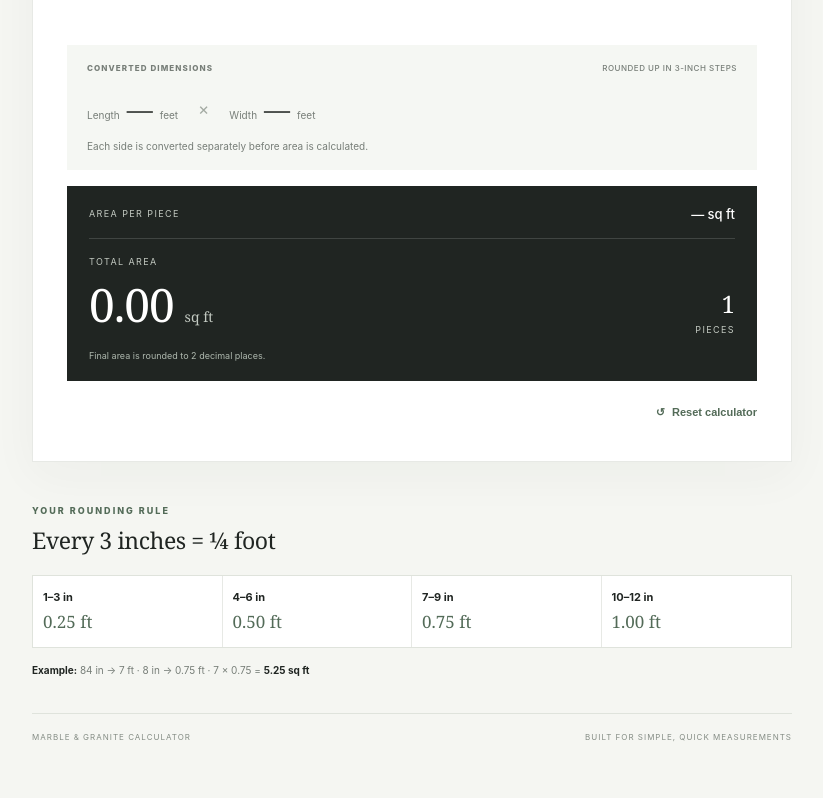
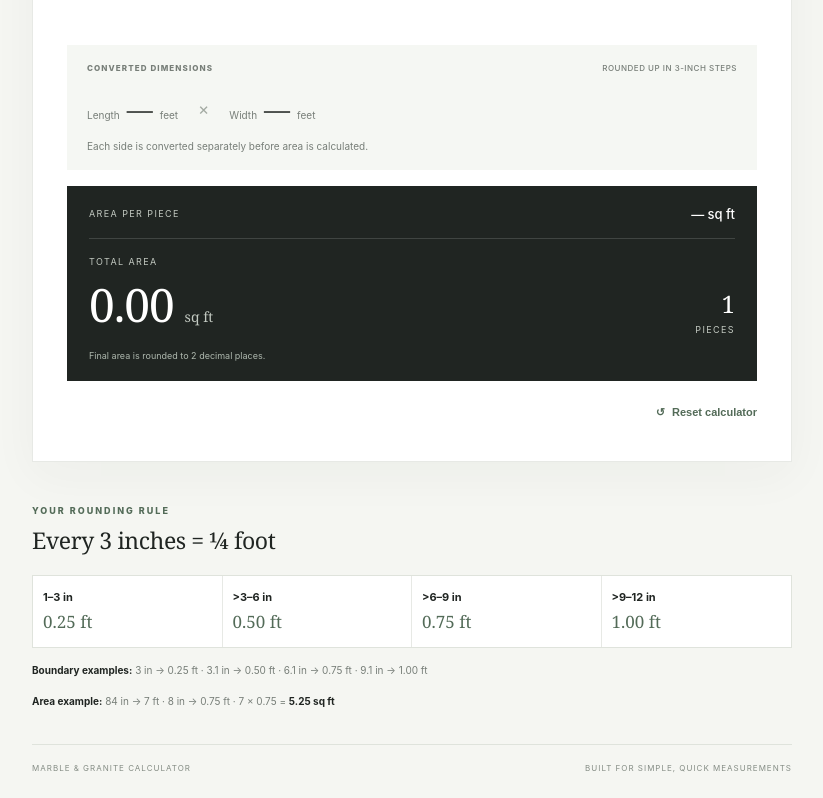
Before and after one commit to ajaykaklotar01/M-G-CALCULATOR, a plain HTML site: page index.html in a window 1280 px wide. Shown: the part 654-1452 px from the top of the page, without its empty margins (228-1051 px from the left). Before the commit the page ends 1421 px from the top, so only its background shows below. Drawn offline with Linux system fonts and the light colour scheme.

Commit message:
Clarify rounding guide boundary ranges

```diff
--- a/index.html
+++ b/index.html
@@ -10,5 +10,5 @@
 <div class="conversion-panel" aria-live="polite"><div class="conversion-heading"><span>CONVERTED DIMENSIONS</span><span>ROUNDED UP IN 3-INCH STEPS</span></div><div class="conversion-values"><div><small>Length</small><strong id="lengthFeet">—</strong><span>feet</span></div><div class="multiply">×</div><div><small>Width</small><strong id="widthFeet">—</strong><span>feet</span></div></div><div class="conversion-note">Each side is converted separately before area is calculated.</div></div>
 <div class="result-panel"><div class="result-top"><span>AREA PER PIECE</span><strong id="perPiece">— sq ft</strong></div><div class="result-main"><div><small>TOTAL AREA</small><strong id="totalArea">0.00 <span>sq ft</span></strong></div><div class="piece-count"><strong id="pieceCount">1</strong><small>PIECES</small></div></div><div class="result-foot">Final area is rounded to 2 decimal places.</div></div>
 <div class="actions"><button class="reset-button" id="reset" type="button">↺ <span>Reset calculator</span></button></div></section>
-<section class="method"><p class="section-kicker">YOUR ROUNDING RULE</p><h2>Every 3 inches = ¼ foot</h2><div class="rounding-grid"><div><b>1–3 in</b><span>0.25 ft</span></div><div><b>4–6 in</b><span>0.50 ft</span></div><div><b>7–9 in</b><span>0.75 ft</span></div><div><b>10–12 in</b><span>1.00 ft</span></div></div><p class="example"><strong>Example:</strong> 84 in → 7 ft · 8 in → 0.75 ft · 7 × 0.75 = <b>5.25 sq ft</b></p></section>
+<section class="method"><p class="section-kicker">YOUR ROUNDING RULE</p><h2>Every 3 inches = ¼ foot</h2><div class="rounding-grid"><div><b>1–3 in</b><span>0.25 ft</span></div><div><b>&gt;3–6 in</b><span>0.50 ft</span></div><div><b>&gt;6–9 in</b><span>0.75 ft</span></div><div><b>&gt;9–12 in</b><span>1.00 ft</span></div></div><p class="example"><strong>Boundary examples:</strong> 3 in → 0.25 ft · 3.1 in → 0.50 ft · 6.1 in → 0.75 ft · 9.1 in → 1.00 ft</p><p class="example"><strong>Area example:</strong> 84 in → 7 ft · 8 in → 0.75 ft · 7 × 0.75 = <b>5.25 sq ft</b></p></section>
 <footer><span>MARBLE & GRANITE CALCULATOR</span><span>BUILT FOR SIMPLE, QUICK MEASUREMENTS</span></footer></main></body></html>
```
